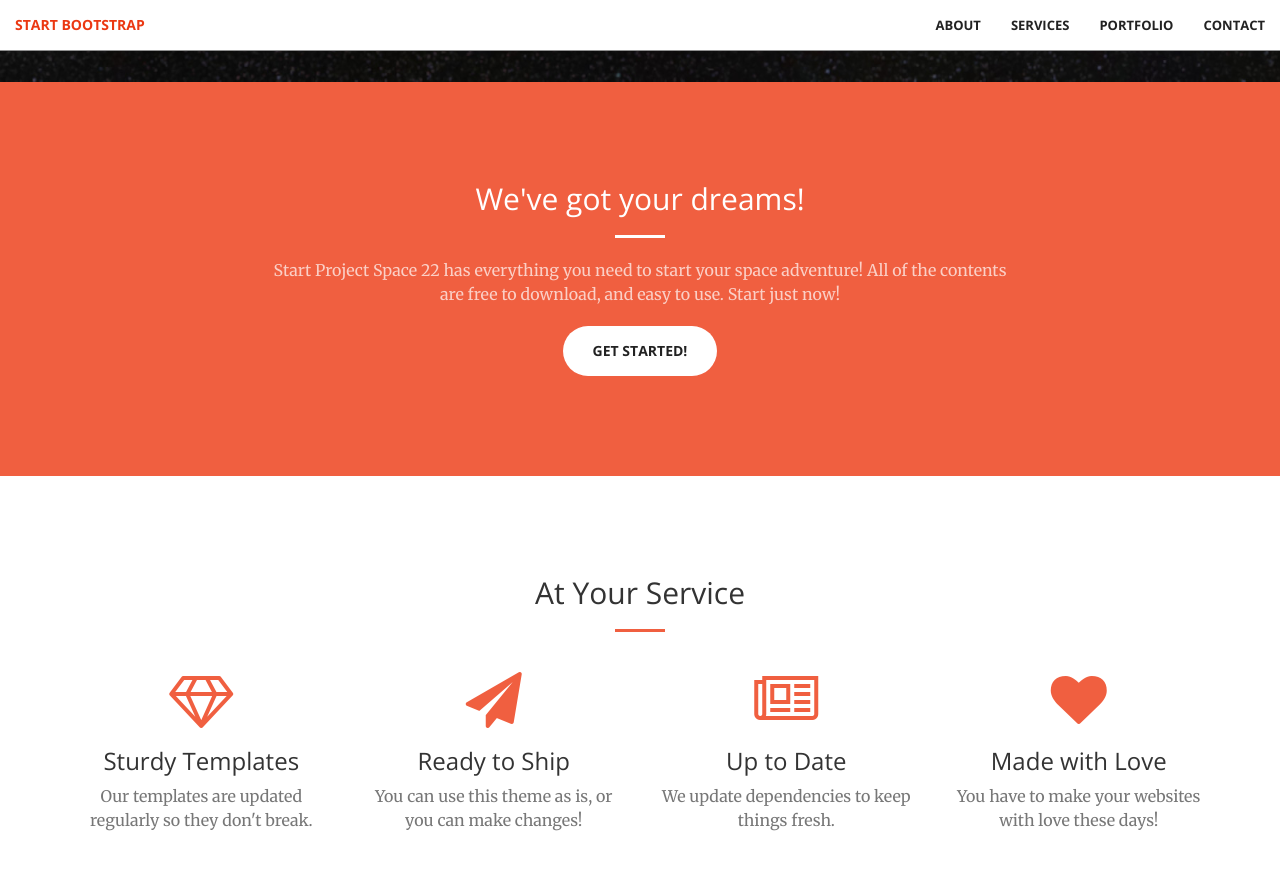
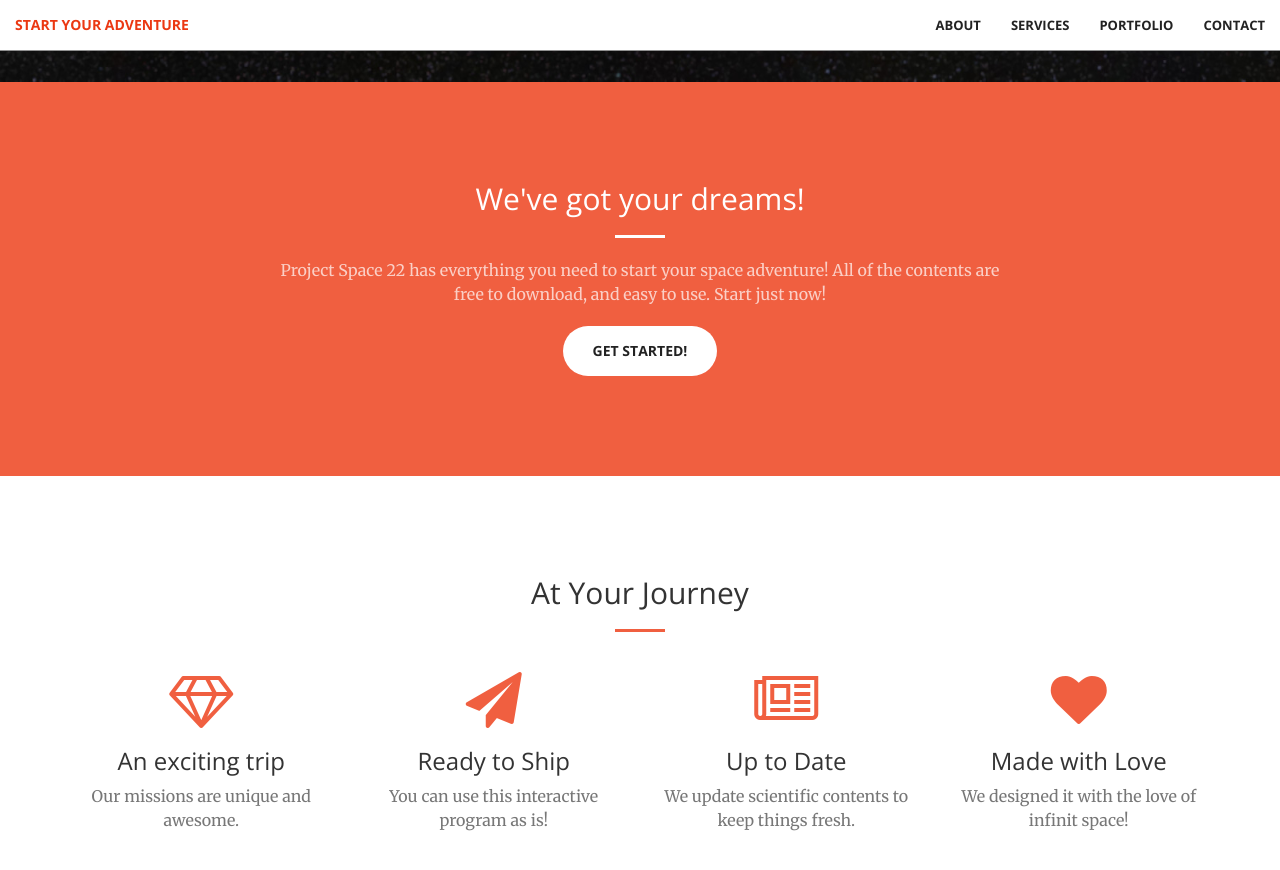
Before and after one commit to RTG22/ps22, a Jekyll site: the page built from index.html, in a window 1280 px wide and 900 px high, scrolled down 818 px. Shown: the top 870 px of the window. Built offline with Jekyll 4.4.1, drawn with Linux system fonts in a browser that asks for light colours; some of the changed text lies outside the part shown.

Commit message:
change some texts

```diff
--- a/_includes/aside.html
+++ b/_includes/aside.html
@@ -1,7 +1,7 @@
   <aside class="bg-dark">
       <div class="container text-center">
           <div class="call-to-action">
-              <h2>Free Download at Start Bootstrap!</h2>
+              <h2>Free Download at start PS22!</h2>
               <a href="#" class="btn btn-default btn-xl wow tada">Download Now!</a>
           </div>
       </div>
--- a/_includes/call-to-action.html
+++ b/_includes/call-to-action.html
@@ -4,7 +4,7 @@
             <div class="col-lg-8 col-lg-offset-2 text-center">
                 <h2 class="section-heading">We've got your dreams!</h2>
                 <hr class="light">
-                <p class="text-faded">Start Project Space 22 has everything you need to start your space adventure! All of the contents are free to download, and easy to use. Start just now!</p>
+                <p class="text-faded">Project Space 22 has everything you need to start your space adventure! All of the contents are free to download, and easy to use. Start just now!</p>
                 <a href="#" class="btn btn-default btn-xl">Get Started!</a>
             </div>
         </div>
--- a/_includes/nav.html
+++ b/_includes/nav.html
@@ -8,7 +8,7 @@
                 <span class="icon-bar"></span>
                 <span class="icon-bar"></span>
             </button>
-            <a class="navbar-brand page-scroll" href="#page-top">Start Bootstrap</a>
+            <a class="navbar-brand page-scroll" href="#page-top">Start your adventure</a>
         </div>
 
         <!-- Collect the nav links, forms, and other content for toggling -->
--- a/_includes/services.html
+++ b/_includes/services.html
@@ -2,7 +2,7 @@
     <div class="container">
         <div class="row">
             <div class="col-lg-12 text-center">
-                <h2 class="section-heading">At Your Service</h2>
+                <h2 class="section-heading">At Your Journey</h2>
                 <hr class="primary">
             </div>
         </div>
@@ -12,29 +12,29 @@
             <div class="col-lg-3 col-md-6 text-center">
                 <div class="service-box">
                     <i class="fa fa-4x fa-diamond wow bounceIn text-primary"></i>
-                    <h3>Sturdy Templates</h3>
-                    <p class="text-muted">Our templates are updated regularly so they don't break.</p>
+                    <h3>An exciting trip</h3>
+                    <p class="text-muted">Our missions are unique and awesome.</p>
                 </div>
             </div>
             <div class="col-lg-3 col-md-6 text-center">
                 <div class="service-box">
                     <i class="fa fa-4x fa-paper-plane wow bounceIn text-primary" data-wow-delay=".1s"></i>
                     <h3>Ready to Ship</h3>
-                    <p class="text-muted">You can use this theme as is, or you can make changes!</p>
+                    <p class="text-muted">You can use this interactive program as is!</p>
                 </div>
             </div>
             <div class="col-lg-3 col-md-6 text-center">
                 <div class="service-box">
                     <i class="fa fa-4x fa-newspaper-o wow bounceIn text-primary" data-wow-delay=".2s"></i>
                     <h3>Up to Date</h3>
-                    <p class="text-muted">We update dependencies to keep things fresh.</p>
+                    <p class="text-muted">We update scientific contents to keep things fresh.</p>
                 </div>
             </div>
             <div class="col-lg-3 col-md-6 text-center">
                 <div class="service-box">
                     <i class="fa fa-4x fa-heart wow bounceIn text-primary" data-wow-delay=".3s"></i>
                     <h3>Made with Love</h3>
-                    <p class="text-muted">You have to make your websites with love these days!</p>
+                    <p class="text-muted">We designed it with the love of infinit space!</p>
                 </div>
             </div>
         </div>
```
